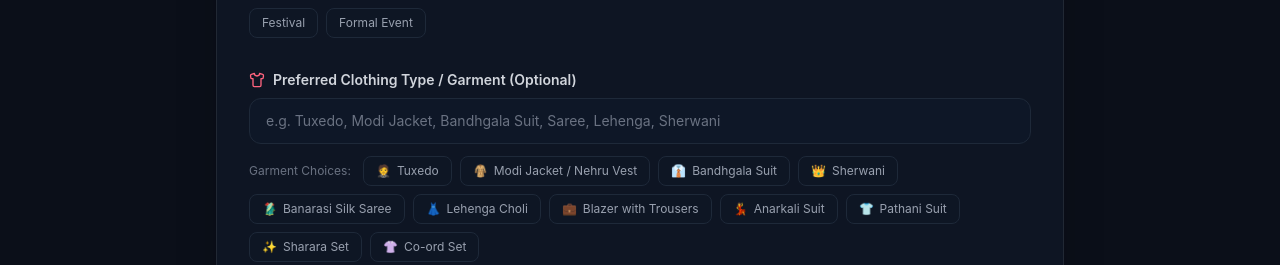
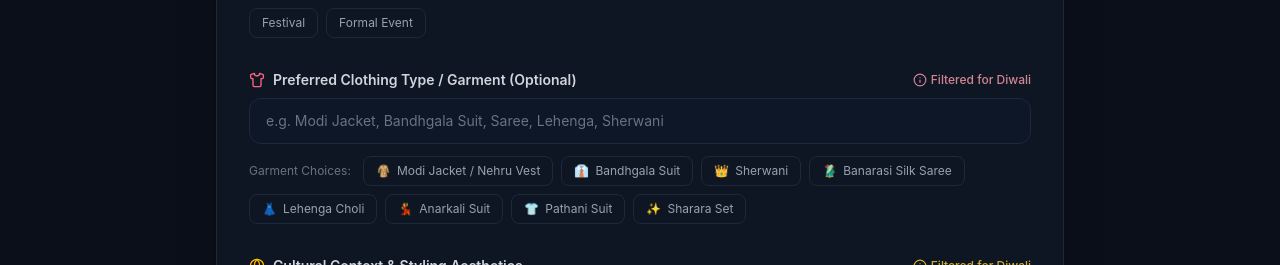
Before and after one commit to GlockyDeep/otfit-ai-wardrobe-studio, a React (Vite) app in the folder frontend/: page / in a window 1280 px wide. Shown: the part 535-800 px from the top of the page. Built offline with nearby package versions, Linux system fonts and the light colour scheme; no server answers; a web font is replaced by a local one.

Commit message:
fix: dynamically filter garments by occasion and exclude suits for Diwali

```diff
--- a/frontend/src/components/RecommendationForm.tsx
+++ b/frontend/src/components/RecommendationForm.tsx
@@ -19,7 +19,12 @@ const OCCASION_CHIPS = [
   'Formal Event'
 ];
 
-const GARMENT_CHIPS = [
+interface GarmentChip {
+  label: string;
+  emoji: string;
+}
+
+const ALL_GARMENT_CHIPS: GarmentChip[] = [
   { label: 'Tuxedo', emoji: '🤵' },
   { label: 'Modi Jacket / Nehru Vest', emoji: '🧥' },
   { label: 'Bandhgala Suit', emoji: '👔' },
@@ -45,6 +50,17 @@ const ALL_CULTURES: CultureOption[] = [
 // Occasion-specific culture constraints
 const OCCASION_CULTURE_MAP: Record<string, CultureOption[]> = {
   diwali: ['South Asian', 'Indo-Western']
+};
+
+// Occasion-specific garment chip filters
+const OCCASION_GARMENT_MAP: Record<string, string[]> = {
+  diwali: ['Banarasi Silk Saree', 'Lehenga Choli', 'Sherwani', 'Modi Jacket / Nehru Vest', 'Bandhgala Suit', 'Anarkali Suit', 'Sharara Set', 'Pathani Suit'],
+  festival: ['Banarasi Silk Saree', 'Lehenga Choli', 'Sherwani', 'Modi Jacket / Nehru Vest', 'Anarkali Suit', 'Sharara Set', 'Pathani Suit'],
+  wedding: ['Banarasi Silk Saree', 'Lehenga Choli', 'Sherwani', 'Modi Jacket / Nehru Vest', 'Bandhgala Suit', 'Anarkali Suit', 'Tuxedo', 'Sharara Set'],
+  'business meeting': ['Tuxedo', 'Blazer with Trousers', 'Bandhgala Suit', 'Modi Jacket / Nehru Vest', 'Co-ord Set'],
+  casual: ['Co-ord Set', 'Pathani Suit', 'Blazer with Trousers'],
+  college: ['Co-ord Set', 'Pathani Suit'],
+  'cocktail party': ['Tuxedo', 'Blazer with Trousers', 'Co-ord Set', 'Anarkali Suit', 'Bandhgala Suit']
 };
 
 const BUDGETS: BudgetOption[] = ['Low', 'Medium', 'High'];
@@ -76,12 +92,30 @@ export const RecommendationForm: React.FC<FormProps> = ({ onSubmit, isLoading })
     return ALL_CULTURES;
   };
 
+  // Compute available garment choices based on occasion
+  const getAvailableGarmentChips = (occ: string): GarmentChip[] => {
+    const key = occ ? occ.trim().toLowerCase() : '';
+    for (const [mappedOcc, validLabels] of Object.entries(OCCASION_GARMENT_MAP)) {
+      if (key.includes(mappedOcc)) {
+        return ALL_GARMENT_CHIPS.filter(chip => validLabels.includes(chip.label));
+      }
+    }
+    return ALL_GARMENT_CHIPS;
+  };
+
   const availableCultures = getAvailableCultures(formData.occasion);
+  const availableGarments = getAvailableGarmentChips(formData.occasion);
 
-  // Auto-adjust culture if current selected culture is invalid for selected occasion
+  // Auto-adjust culture and garment if current selections are invalid for selected occasion
   useEffect(() => {
     if (!availableCultures.includes(formData.culture)) {
       setFormData(prev => ({ ...prev, culture: availableCultures[0] }));
+    }
+    if (formData.desired_garment) {
+      const validLabels = availableGarments.map(g => g.label);
+      if (!validLabels.includes(formData.desired_garment)) {
+        setFormData(prev => ({ ...prev, desired_garment: '' }));
+      }
     }
   }, [formData.occasion]);
 
@@ -96,16 +130,23 @@ export const RecommendationForm: React.FC<FormProps> = ({ onSubmit, isLoading })
   };
 
   const handleChipClick = (occ: string) => {
-    const valid = getAvailableCultures(occ);
+    const validCultures = getAvailableCultures(occ);
+    const validGarmentChips = getAvailableGarmentChips(occ);
+    const validGarmentLabels = validGarmentChips.map(g => g.label);
+
     setFormData(prev => ({
       ...prev,
       occasion: occ,
-      culture: valid.includes(prev.culture) ? prev.culture : valid[0]
+      culture: validCultures.includes(prev.culture) ? prev.culture : validCultures[0],
+      desired_garment: prev.desired_garment && validGarmentLabels.includes(prev.desired_garment) ? prev.desired_garment : ''
     }));
   };
 
   const handleGarmentClick = (garmentLabel: string) => {
-    setFormData(prev => ({ ...prev, desired_garment: garmentLabel }));
+    setFormData(prev => ({
+      ...prev,
+      desired_garment: prev.desired_garment === garmentLabel ? '' : garmentLabel
+    }));
   };
 
   const handleTagClick = (tag: string) => {
@@ -194,27 +235,36 @@ export const RecommendationForm: React.FC<FormProps> = ({ onSubmit, isLoading })
 
         {/* 3. Preferred Clothing Type / Garment */}
         <div>
-          <label className="block text-sm font-semibold text-gray-300 mb-2 flex items-center space-x-2">
-            <Shirt className="w-4 h-4 text-rose-400" />
-            <span>Preferred Clothing Type / Garment (Optional)</span>
-          </label>
+          <div className="flex items-center justify-between mb-2">
+            <label className="text-sm font-semibold text-gray-300 flex items-center space-x-2">
+              <Shirt className="w-4 h-4 text-rose-400" />
+              <span>Preferred Clothing Type / Garment (Optional)</span>
+            </label>
+            {availableGarments.length < ALL_GARMENT_CHIPS.length && (
+              <span className="text-xs text-rose-300/80 flex items-center space-x-1 font-medium">
+                <Info className="w-3.5 h-3.5" />
+                <span>Filtered for {formData.occasion}</span>
+              </span>
+            )}
+          </div>
+
           <input
             type="text"
             value={formData.desired_garment || ''}
             onChange={e => setFormData(prev => ({ ...prev, desired_garment: e.target.value }))}
-            placeholder="e.g. Tuxedo, Modi Jacket, Bandhgala Suit, Saree, Lehenga, Sherwani"
+            placeholder="e.g. Modi Jacket, Bandhgala Suit, Saree, Lehenga, Sherwani"
             className="w-full bg-gray-900/80 border border-gray-800 rounded-xl px-4 py-3 text-sm text-gray-100 placeholder-gray-500 focus:outline-none focus:border-rose-400 focus:ring-1 focus:ring-rose-400 transition"
           />
           <div className="mt-3 flex flex-wrap gap-2">
             <span className="text-xs text-gray-500 self-center mr-1">Garment Choices:</span>
-            {GARMENT_CHIPS.map(({ label, emoji }) => (
+            {availableGarments.map(({ label, emoji }) => (
               <button
                 key={label}
                 type="button"
                 onClick={() => handleGarmentClick(label)}
                 className={`text-xs px-3 py-1.5 rounded-lg border transition cursor-pointer flex items-center space-x-1.5 ${
                   formData.desired_garment === label
-                    ? 'bg-rose-500/20 border-rose-400 text-rose-300'
+                    ? 'bg-rose-500/20 border-rose-400 text-rose-300 font-semibold'
                     : 'bg-gray-900/40 border-gray-800 text-gray-400 hover:border-gray-700 hover:text-gray-300'
                 }`}
               >
```
Also changed, not shown: 1 other file (tests, documents, lock files or other folders).
